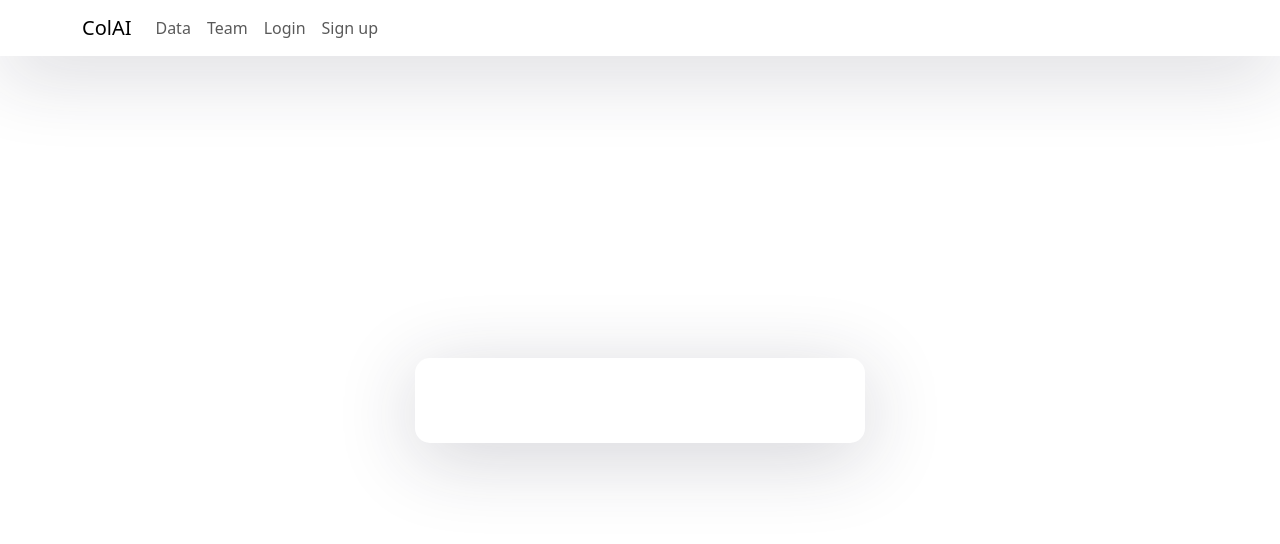
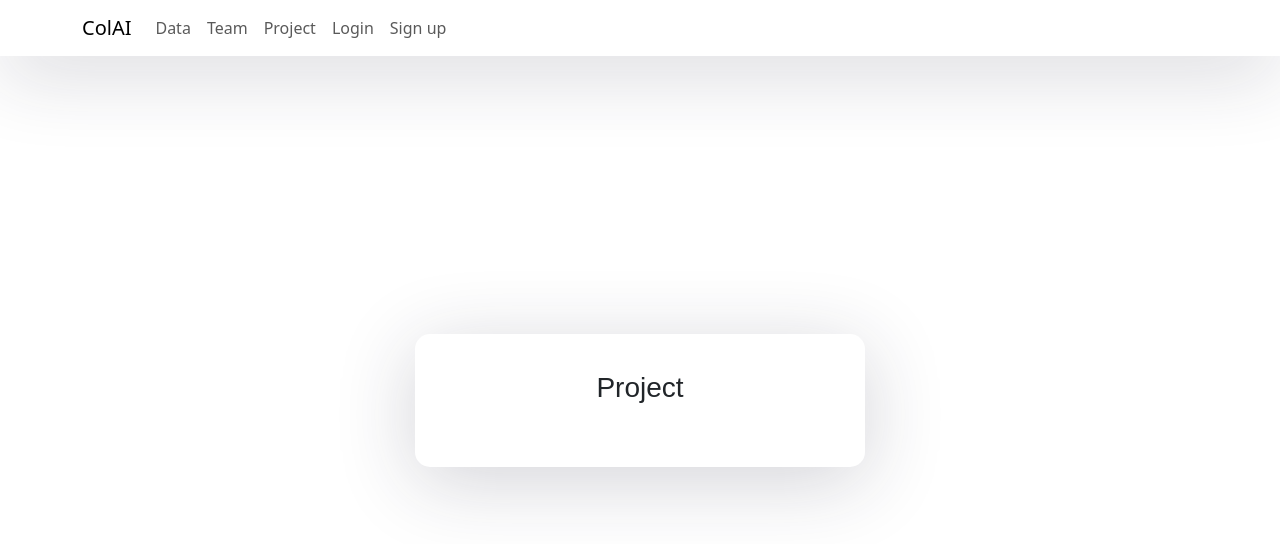
Before and after one commit to Collaborative-AI/colteam, a React (Create React App) app in the folder my-react-app/: page /project in a window 1280 px wide. Shown: the top 544 px of the page. Built offline with nearby package versions, Linux system fonts and the light colour scheme.

Commit message:
add user profile branch

```diff
--- a/my-react-app/src/App.js
+++ b/my-react-app/src/App.js
@@ -10,6 +10,7 @@ import Home from './components/home.component'
 import Navbar from './components/navbar.component'
 import LoggedIn from './components/loggedin.component'
 import ForgetPasswd from './components/forget_passwd.component'
+import Project from './components/project.component'
 
 function App() {
   return (
@@ -22,6 +23,7 @@ function App() {
               <Route exact path="/" element={<Home />} />
               <Route path="/data" element={<Data />} />
               <Route path="/team" element={<Team />} />
+              <Route path="/project" element={<Project />} />
               <Route path="/log-in" element={<Login />} />
               <Route path="/sign-up" element={<SignUp />} />
               <Route path="/logged-in" element={<LoggedIn />} />
--- a/my-react-app/src/components/navbar.component.js
+++ b/my-react-app/src/components/navbar.component.js
@@ -5,7 +5,7 @@ import { Link, useLocation } from 'react-router-dom'
 
 class Navbar extends Component {
 
-  render () {
+  render() {
     return (
       <nav className="navbar navbar-expand-lg navbar-light fixed-top">
         <div className="container">
@@ -25,6 +25,11 @@ class Navbar extends Component {
               <li className="nav-item">
                 <Link className="nav-link" to={'/team'}>
                   Team
+                </Link>
+              </li>
+              <li className="nav-item">
+                <Link className="nav-link" to={'/project'}>
+                  Project
                 </Link>
               </li>
               <li className="nav-item">
--- /dev/null
+++ b/my-react-app/src/components/project.component.js
@@ -0,0 +1,10 @@
+import React, { Component } from 'react'
+export default class Project extends Component {
+    render() {
+        return (
+            <form>
+                <h3>Project</h3>
+            </form>
+        )
+    }
+}
```
